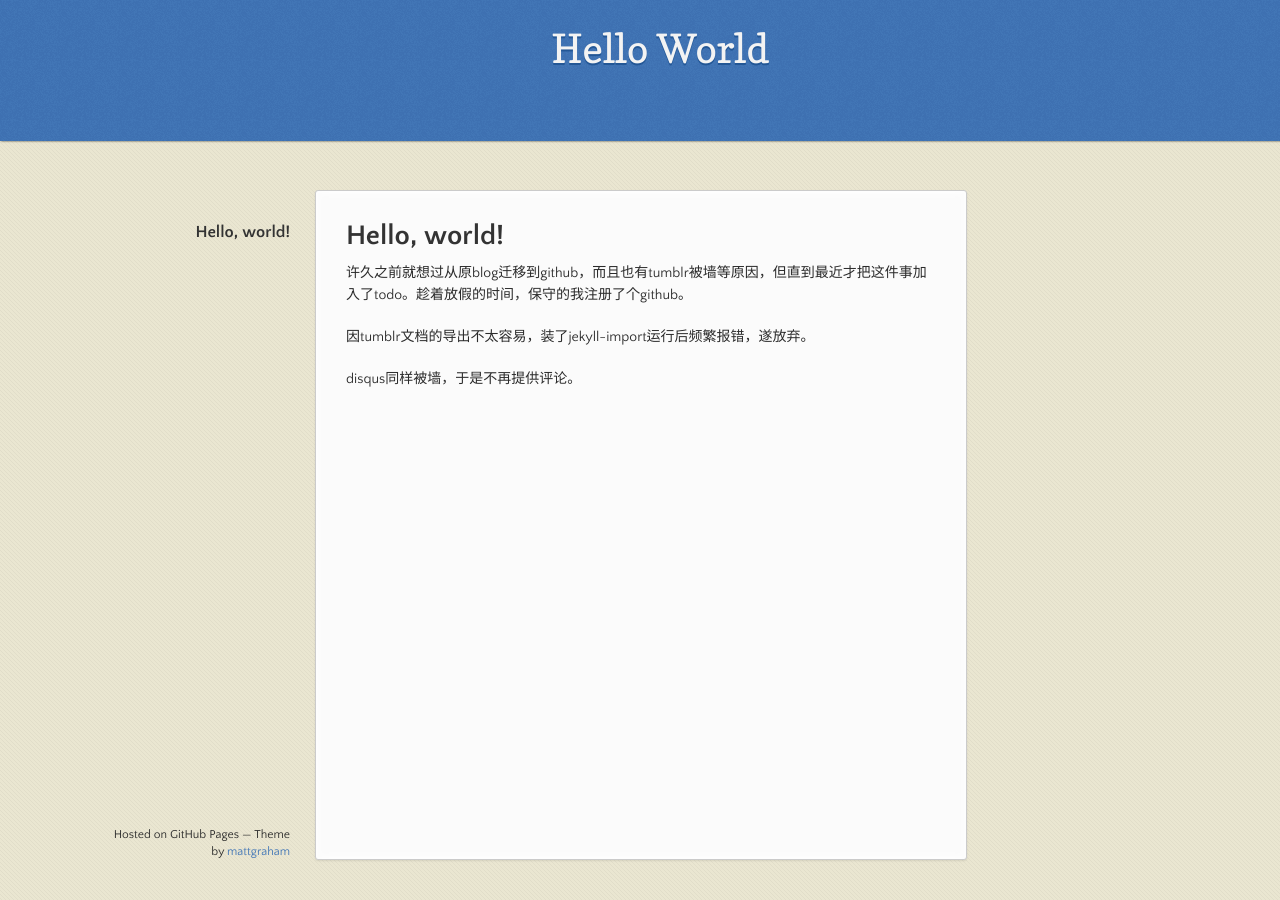
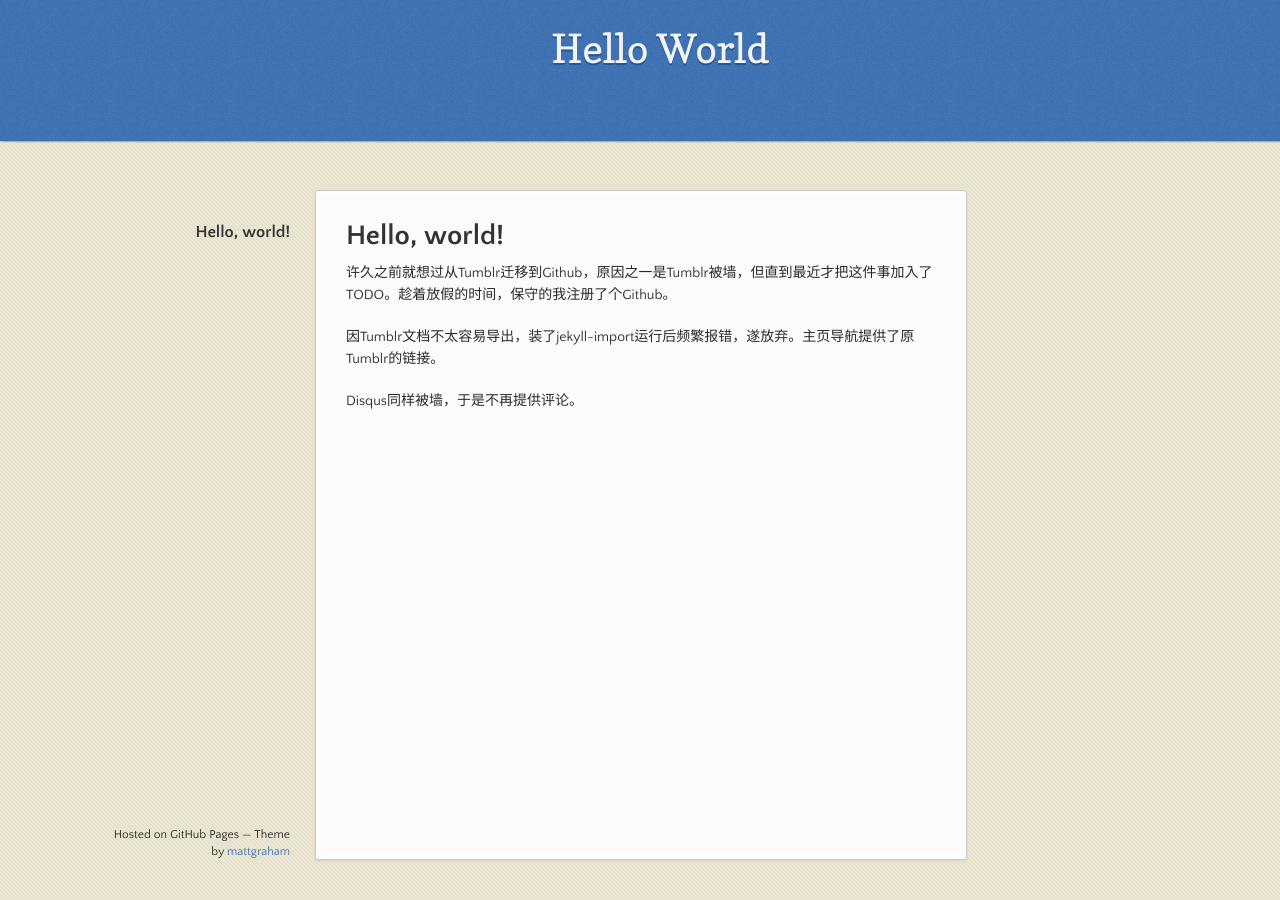
Before and after one commit to lvv9/lvv9.github.io, a Jekyll site: the page built from _posts/2017-01-09-hello-world.md, in a window 1280 px wide. Built offline with Jekyll 4.4.1, drawn with Linux system fonts in a browser that asks for light colours; our own code applies the rules of GitHub Pages for plain Markdown files; comment, search, counter and statistics services are not loaded; the repository's description, which GitHub fills in, is left out.

Commit message:
Update 2017-01-09-hello-world.md

```diff
--- a/_posts/2017-01-09-hello-world.md
+++ b/_posts/2017-01-09-hello-world.md
@@ -1,7 +1,7 @@
 # Hello, world!
 
-许久之前就想过从原blog迁移到github，而且也有tumblr被墙等原因，但直到最近才把这件事加入了todo。趁着放假的时间，保守的我注册了个github。
+许久之前就想过从Tumblr迁移到Github，原因之一是Tumblr被墙，但直到最近才把这件事加入了TODO。趁着放假的时间，保守的我注册了个Github。
 
-因tumblr文档的导出不太容易，装了jekyll-import运行后频繁报错，遂放弃。
+因Tumblr文档不太容易导出，装了jekyll-import运行后频繁报错，遂放弃。主页导航提供了原Tumblr的链接。
 
-disqus同样被墙，于是不再提供评论。
+Disqus同样被墙，于是不再提供评论。
```
